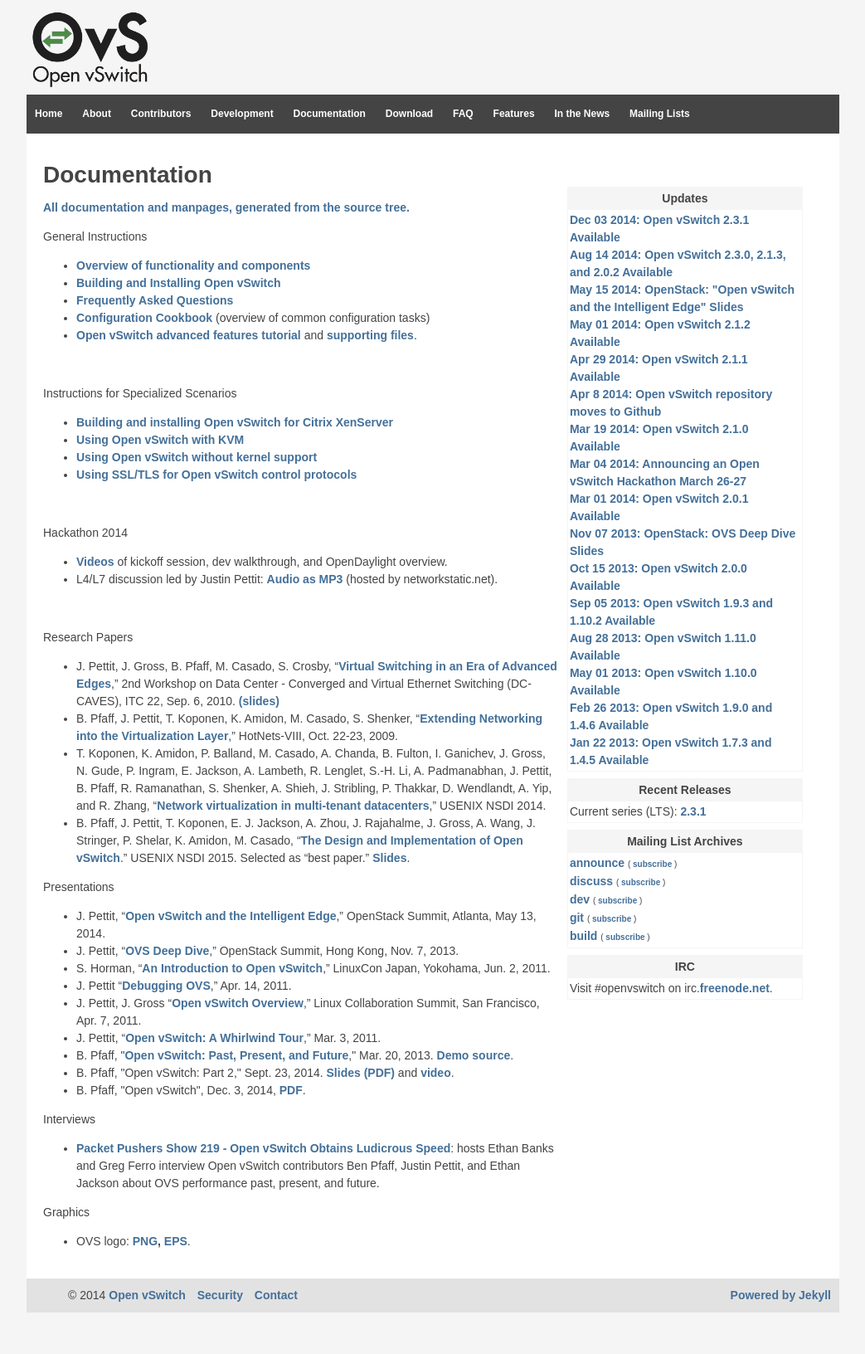
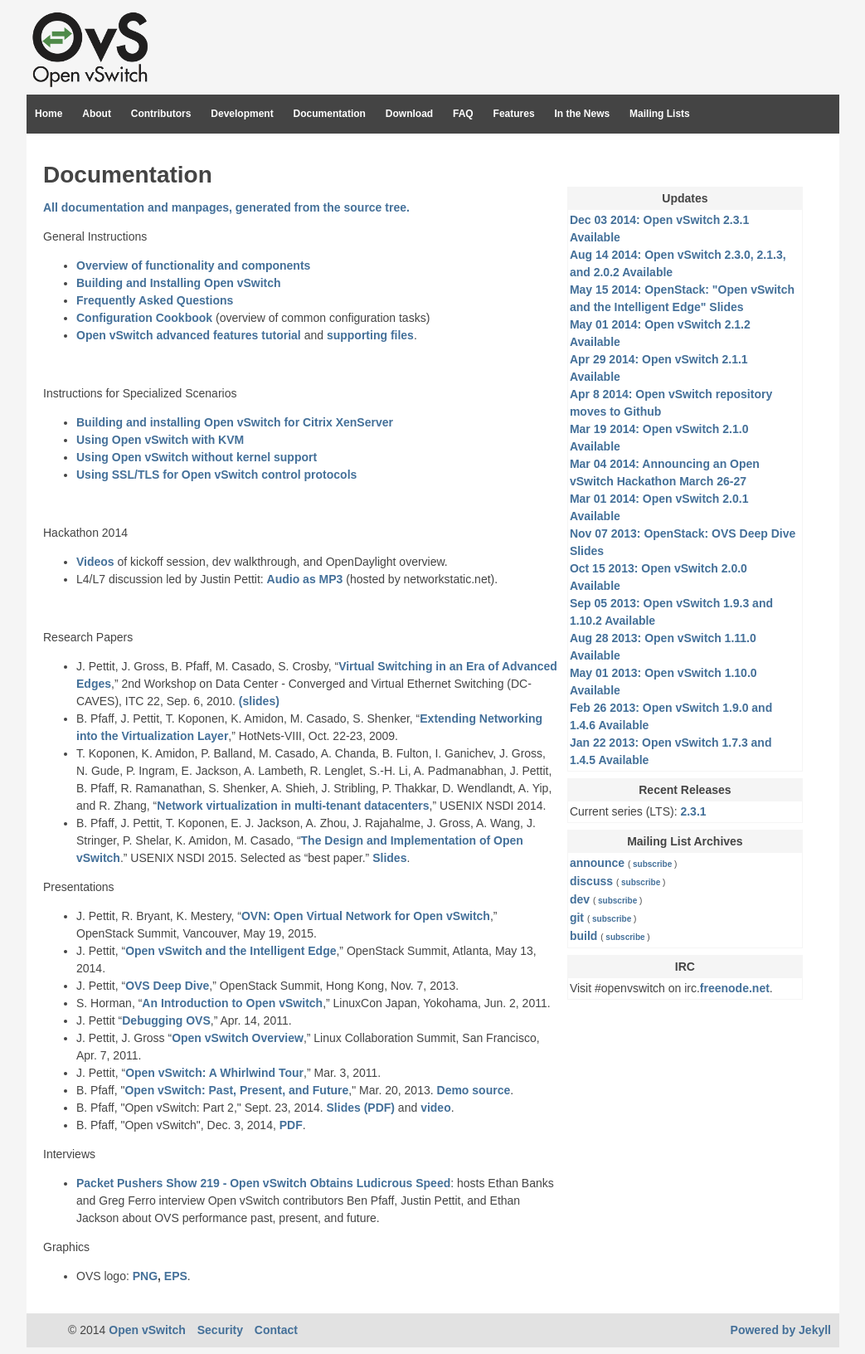
Before and after one commit to openvswitch/openvswitch.github.io, a Jekyll site: the page built from support/index.html, in a window 1280 px wide. Shown: the whole page at 83% size, without its empty margins (118-1161 px from the left). Built offline with Jekyll 4.4.1, drawn with Linux system fonts in a browser that asks for light colours; before the commit the page ends 1590 px from its top, so only the background shows below that.

Commit message:
support: Add OVN presentation.

```diff
--- a/support/index.html
+++ b/support/index.html
@@ -59,6 +59,7 @@
 </ul>
 <p style="line-height: 1.5em;">Presentations</p>
 <ul style="line-height: 1.5em;">
+<li><span style="line-height: 1.5em;">J. Pettit, R. Bryant, K. Mestery, &ldquo;</span><a style="line-height: 1.5em;" href="{{site.ovsurl}}/slides/OVN-Vancouver.pdf">OVN: Open Virtual Network for Open vSwitch</a><span style="line-height: 1.5em;">,&rdquo; OpenStack Summit, Vancouver, May 19, 2015.</span></li>
 <li><span style="line-height: 1.5em;">J. Pettit, &ldquo;</span><a style="line-height: 1.5em;" href="{{site.ovsurl}}/slides/OpenStack-140513.pdf">Open vSwitch and the Intelligent Edge</a><span style="line-height: 1.5em;">,&rdquo; OpenStack Summit, Atlanta, May 13, 2014.</span></li>
 <li><span style="line-height: 1.5em;">J. Pettit, &ldquo;</span><a style="line-height: 1.5em;" href="{{site.ovsurl}}/slides/OpenStack-131107.pdf">OVS Deep Dive</a><span style="line-height: 1.5em;">,&rdquo; OpenStack Summit, Hong Kong, Nov. 7, 2013.</span></li>
 <li><span style="line-height: 1.5em;">S. Horman, &ldquo;</span><a style="line-height: 1.5em;" href="{{site.ovsurl}}/slides/openvswitch.en-2.pdf">An Introduction to Open vSwitch</a><span style="line-height: 1.5em;">,&rdquo; LinuxCon Japan, Yokohama, Jun. 2, 2011.</span></li>
```
Also changed, not shown: 1 other file.
